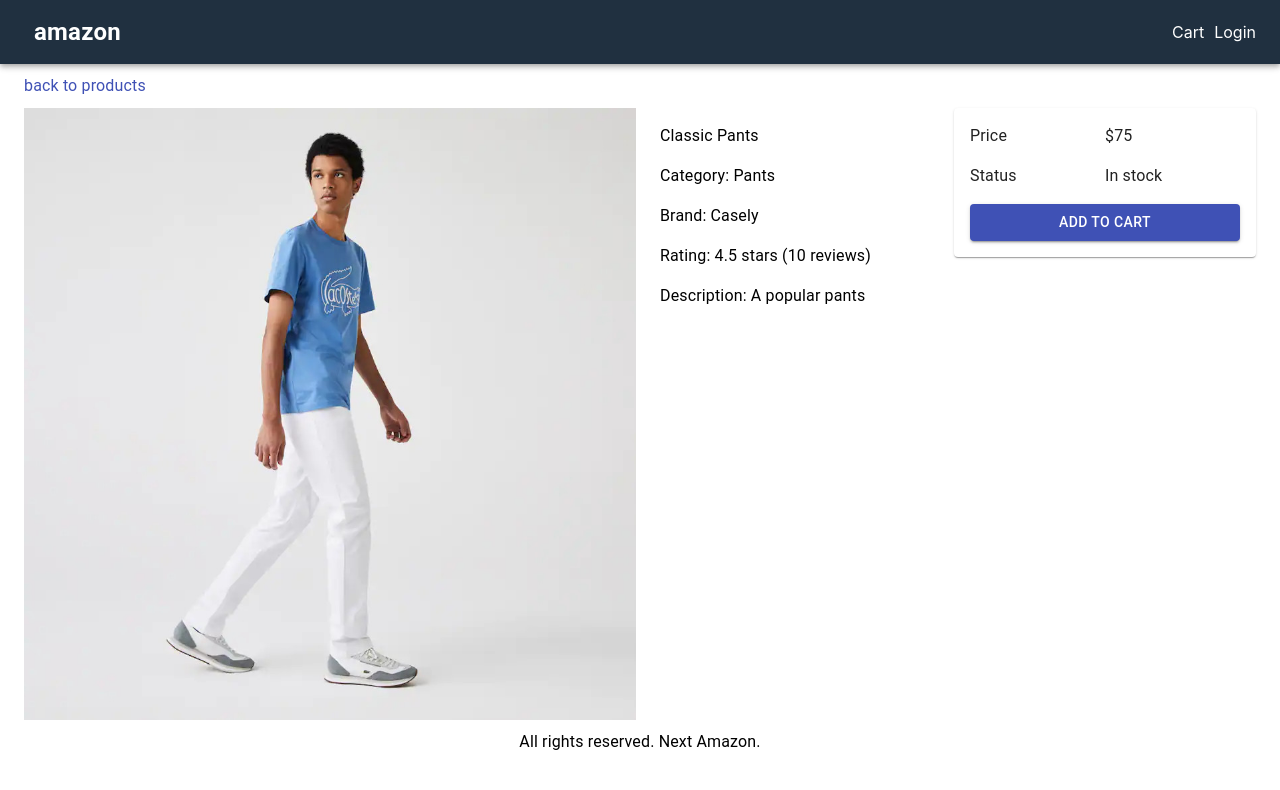
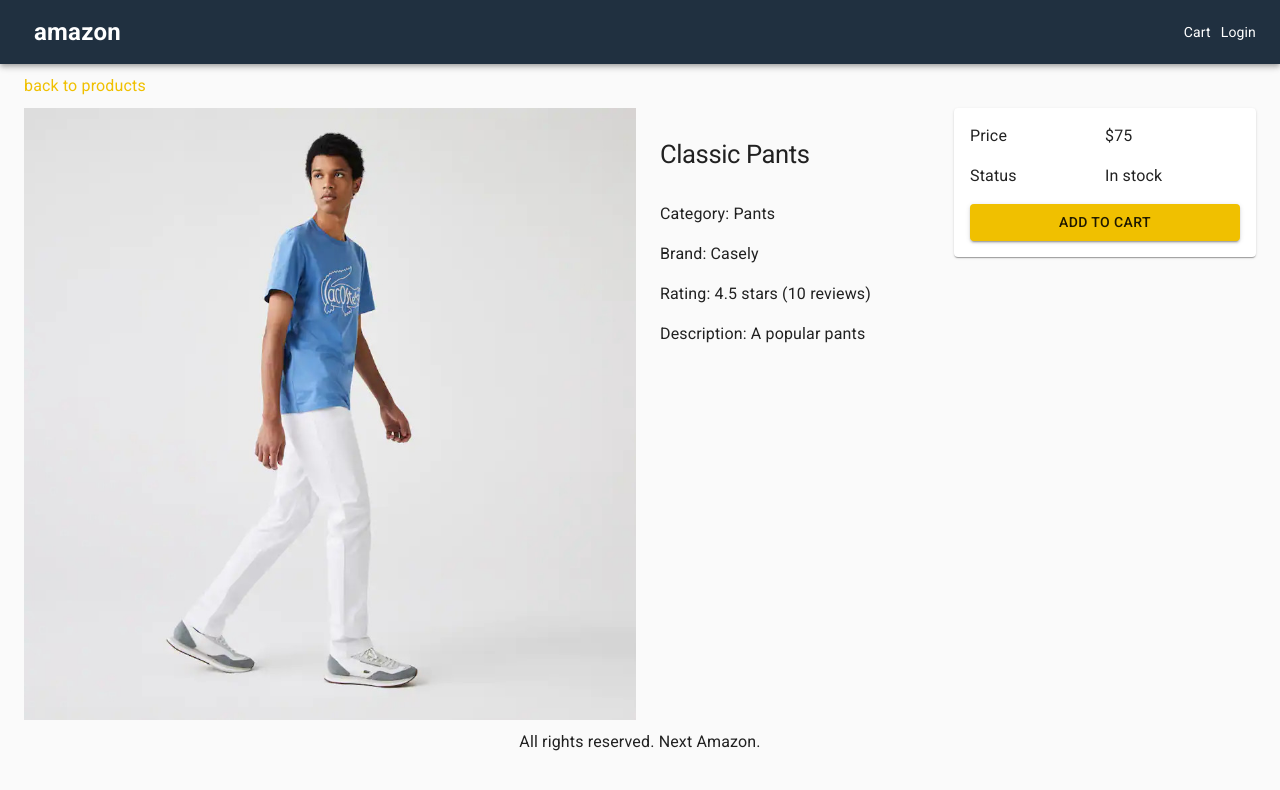
Before and after one commit to StevenChou/next-amazon, a Next.js app: page /product/classic-pants in a window 1280 px wide. Shown: the top 790 px of the page. Built offline with nearby package versions, Linux system fonts and the light colour scheme.

Commit message:
Add Material UI Theme

```diff
--- a/components/Layout.js
+++ b/components/Layout.js
@@ -6,7 +6,10 @@
 import {
   AppBar,
   Container,
+  createMuiTheme,
+  CssBaseline,
   Link,
+  ThemeProvider,
   Toolbar,
   Typography,
 } from '@material-ui/core';
@@ -14,6 +17,29 @@
 import useStyles from '../utils/styles';
 
 export default function Layout({ title, description, children }) {
+  const theme = createMuiTheme({
+    typography: {
+      h1: {
+        fontSize: '1.6rem',
+        fontWeight: 400,
+        margin: '1rem 0',
+      },
+      h2: {
+        fontSize: '1.4rem',
+        fontWeight: 400,
+        margin: '1rem 0',
+      },
+    },
+    palette: {
+      type: 'light',
+      primary: {
+        main: '#f0c000',
+      },
+      secondary: {
+        main: '#208080',
+      },
+    },
+  });
   const classes = useStyles();
 
   return (
@@ -22,6 +48,8 @@
         <title>{title ? `${title} - Next Amazon` : 'Next Amazon'}</title>
         {description && <meta name="description" content={description}></meta>}
       </Head>
+      <ThemeProvider theme={theme}>
+        <CssBaseline />
         <AppBar position="static" className={classes.navbar}>
           <Toolbar>
             <NextLink href="/" passHref>
@@ -44,6 +72,7 @@
         <footer className={classes.footer}>
           <Typography>All rights reserved. Next Amazon.</Typography>
         </footer>
+      </ThemeProvider>
     </div>
   );
 }
--- a/pages/_document.js
+++ b/pages/_document.js
@@ -7,7 +7,12 @@
     console.log('===>[Server] MyDocument');
     return (
       <Html lang="en">
-        <Head></Head>
+        <Head>
+          <link
+            rel="stylesheet"
+            href="https://fonts.googleapis.com/css?family=Roboto:300,400,500,700&display=swap"
+          />
+        </Head>
         <body>
           <Main />
           <NextScript />
--- a/pages/product/[slug].js
+++ b/pages/product/[slug].js
@@ -52,7 +52,9 @@
         <Grid item md={3} xs={12}>
           <List>
             <ListItem>
-              <Typography component="h1">{product.name}</Typography>
+              <Typography component="h1" variant="h1">
+                {product.name}
+              </Typography>
             </ListItem>
             <ListItem>
               <Typography>Category: {product.category}</Typography>
```
Lines whose indentation alone changed are shown as unchanged.
